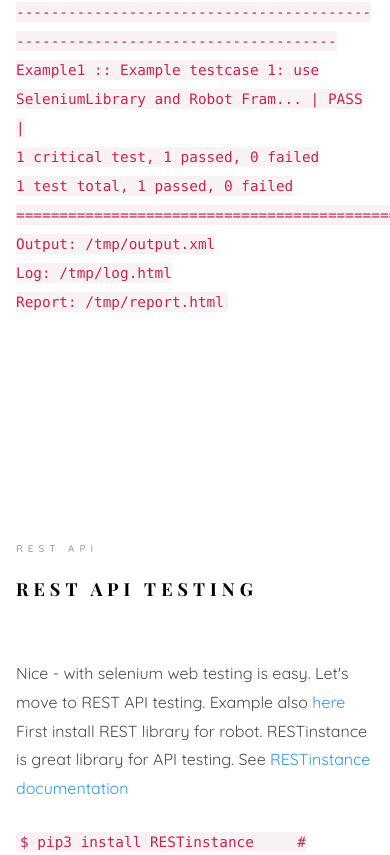
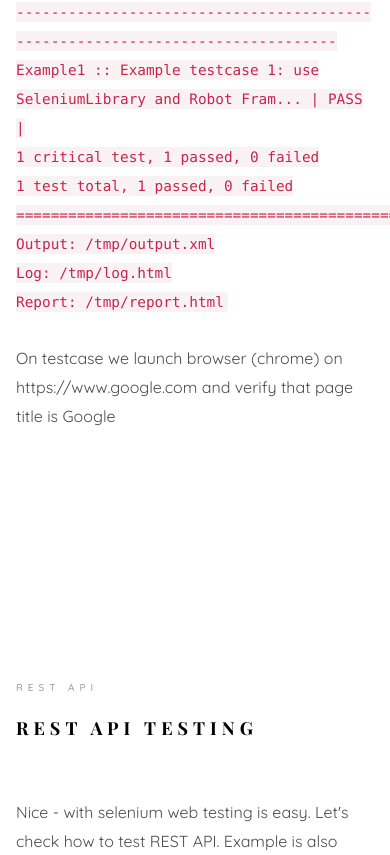
Before and after one commit to SaaristoAntti/robot, a plain HTML site: page index.html in a window 390 px wide. Shown: the part 3985-4840 px from the top of the page. Drawn offline with nearby package versions, Linux system fonts and the light colour scheme; files whose address does not match are found by name; a web font is replaced by a local one.

Commit message:
rephased some of texts

```diff
--- a/index.html
+++ b/index.html
@@ -226,7 +226,7 @@ Copyright &copy;<script>document.write(new Date().getFullYear());</script> All r
 									<div class="about-desc">
 										<span class="heading-meta">First Testcase</span>
 										<h2 class="colorlib-heading">First Testcase for Web</h2>
-										<p>Let's create our first testcase. You can get it also from <a href="testcases/example1.robot">here</a></p>
+										<p>Let's create simple testcase for web testing. You can get it also from <a href="testcases/example1.robot">here</a></p>
 
 
 										<pre class="codeblock">
@@ -254,6 +254,8 @@ Copyright &copy;<script>document.write(new Date().getFullYear());</script> All r
 													Report:  /tmp/report.html</br>
 													</code>
 
+													<p><br>On testcase we launch browser (chrome) on https://www.google.com and verify that page title is Google</p>
+
 									</div>
 								</div>
 							</div>
@@ -272,7 +274,7 @@ Copyright &copy;<script>document.write(new Date().getFullYear());</script> All r
 									<div class="about-desc">
 										<span class="heading-meta">rest api</span>
 										<h2 class="colorlib-heading">REST API Testing</h2>
-										<p>Nice - with selenium web testing is easy. Let's move to REST API testing. Example also <a href="testcases/rest.robot">here</a> First install REST library for robot. RESTinstance is great library for API testing. See <a href="https://github.com/asyrjasalo/RESTinstance/">RESTinstance documentation</a></p>
+										<p>Nice - with selenium web testing is easy. Let's check how to test REST API. Example is also <a href="testcases/rest.robot">here</a>. First install REST library for robot. RESTinstance is great library for API testing. See <a href="https://github.com/asyrjasalo/RESTinstance/">RESTinstance documentation</a></p>
 										<code>$ pip3 install RESTinstance  &emsp;&emsp;&emsp;&emsp;# install RESTinstancerobot library </code><br><br>
 
 
@@ -293,7 +295,7 @@ Copyright &copy;<script>document.write(new Date().getFullYear());</script> All r
 													Log:     /tmp/log.html</br>
 													Report:  /tmp/report.html</br>
 													</code>
-
+									<p><br>On this testcase we GET REST api (https://jsonplaceholder.typicode.com). Testcase validates id,name and username values.</p>
 									</div>
 								</div>
 							</div>
@@ -330,7 +332,7 @@ Copyright &copy;<script>document.write(new Date().getFullYear());</script> All r
 
 											<p><strong>now run testcase:</strong></p>
 												<code> $ robot -d /tmp mobile.robot</br></code>
-											<p>This example just launches and closes application (app.example.com) on mobile device</p>
+											<p><br>This example just launches and closes application (app.example.com) on mobile device</p>
 
 									</div>
 								</div>
```
